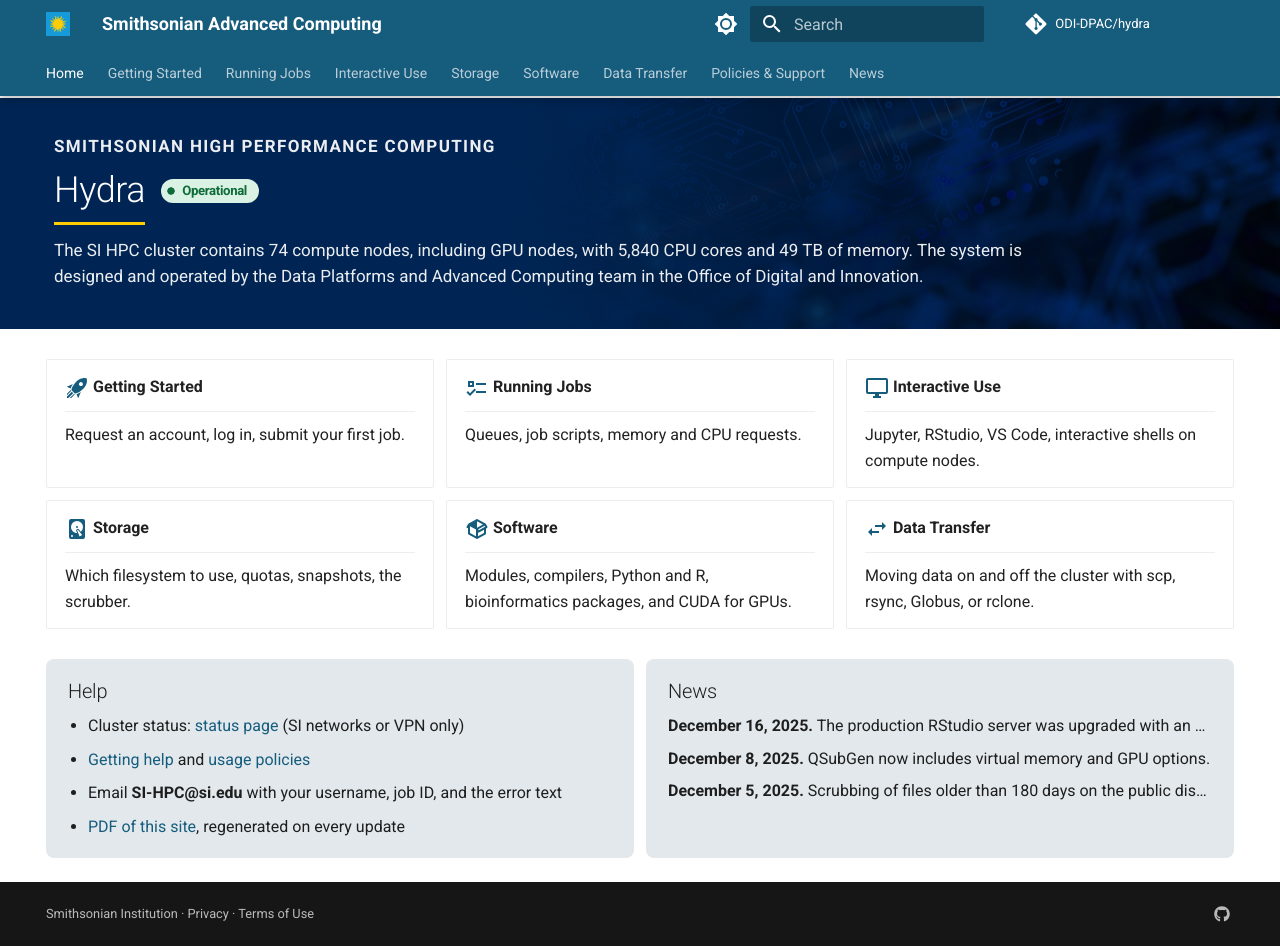
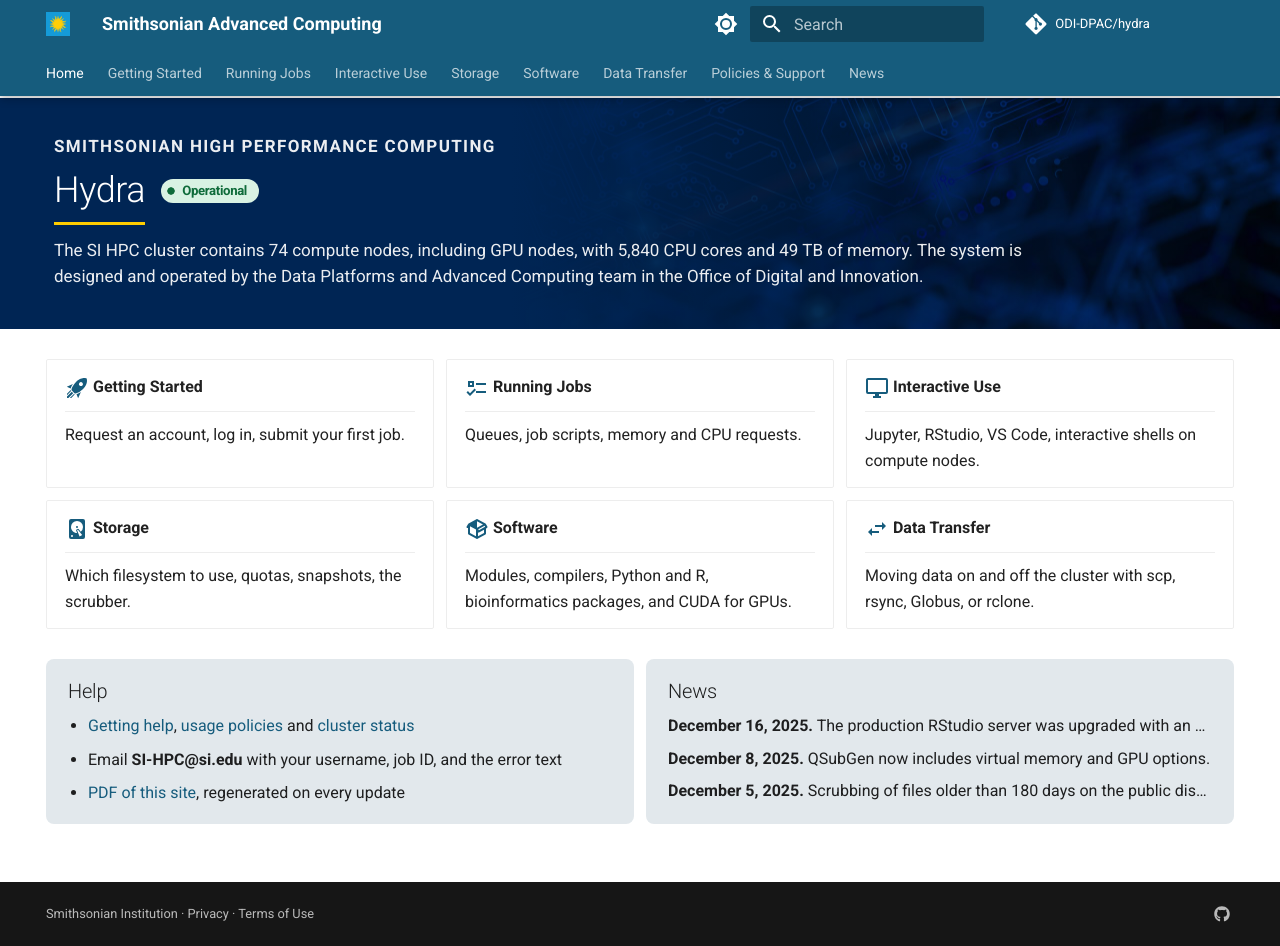
Before and after one commit to ODI-DPAC/hydra, an MkDocs documentation site: the page built from docs/index.md, in a window 1280 px wide and 946 px high. Built offline with MkDocs 1.6.1 and Material for MkDocs 9.7.7, drawn with Linux system fonts in a browser that asks for light colours; comment, search, counter and statistics services are not loaded.

```diff
--- a/docs/index.md
+++ b/docs/index.md
@@ -64,8 +64,7 @@ The SI HPC cluster contains 74 compute nodes, including GPU nodes, with 5,840 CP
 
 ## Help
 
-- Cluster status: [status page](policies/status.md) (SI networks or VPN only)
-- [Getting help](policies/index.md#getting-help) and [usage policies](policies/usage.md)
+- [Getting help](policies/index.md#getting-help), [usage policies](policies/usage.md) and [cluster status](policies/status.md)
 - Email **SI-HPC@si.edu** with your username, job ID, and the error text
 - [PDF of this site](hydra-documentation.pdf), regenerated on every update
 
```
